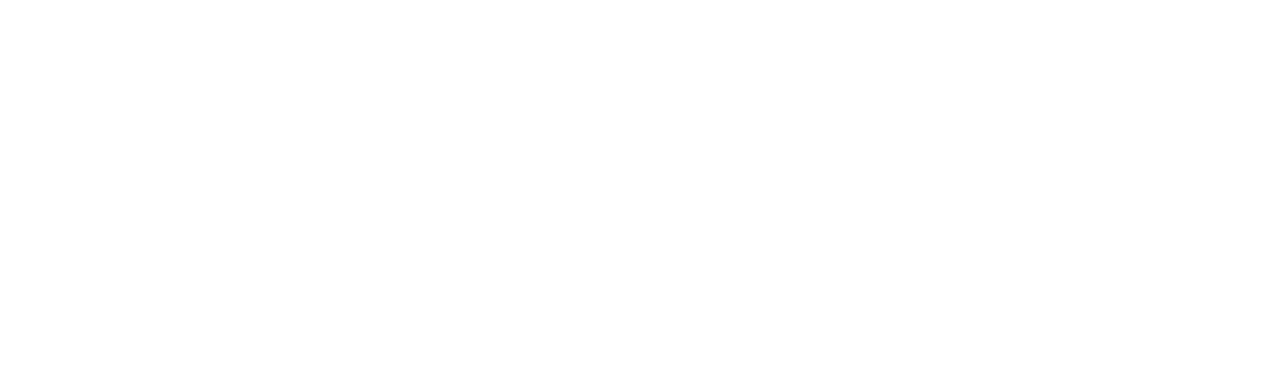
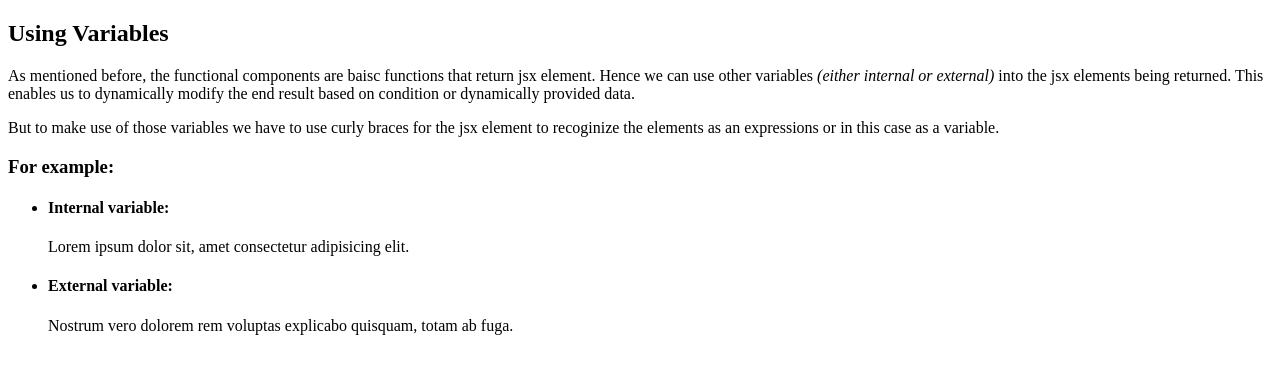
Before and after one commit to iamwatchdogs/Learning-React, a React (Vite) app: page / in a window 1280 px wide. Shown: the top 374 px of the page. Built offline with nearby package versions, Linux system fonts and the light colour scheme.

Commit message:
Finished UsingVariables components

```diff
--- a/src/components/Expressions.jsx
+++ b/src/components/Expressions.jsx
@@ -1,3 +1,48 @@
+const externalLorem =
+    "Nostrum vero dolorem rem voluptas explicabo quisquam, totam ab fuga.";
+
+const UsingVariables = () => {
+    const internalLorem =
+        "Lorem ipsum dolor sit, amet consectetur adipisicing elit.";
+    return (
+        <article className='using-variables'>
+            <section className='theory'>
+                <h2>Using Variables</h2>
+                <p>
+                    As mentioned before, the functional components are baisc
+                    functions that return jsx element. Hence we can use other
+                    variables <i>(either internal or external)</i> into the jsx
+                    elements being returned. This enables us to dynamically
+                    modify the end result based on condition or dynamically
+                    provided data.
+                </p>
+                <p>
+                    But to make use of those variables we have to use curly
+                    braces for the jsx element to recoginize the elements as an
+                    expressions or in this case as a variable.
+                </p>
+            </section>
+            <section className='example'>
+                <h3>For example:</h3>
+                <ul>
+                    <li>
+                        <h4>Internal variable:</h4>
+                        {internalLorem}
+                    </li>
+                    <li>
+                        <h4>External variable:</h4>
+                        {externalLorem}
+                    </li>
+                </ul>
+            </section>
+        </article>
+    );
+};
+
 export default function Expressions() {
-    return <></>;
+    return (
+        <>
+            <UsingVariables />
+        </>
+    );
 }
```
